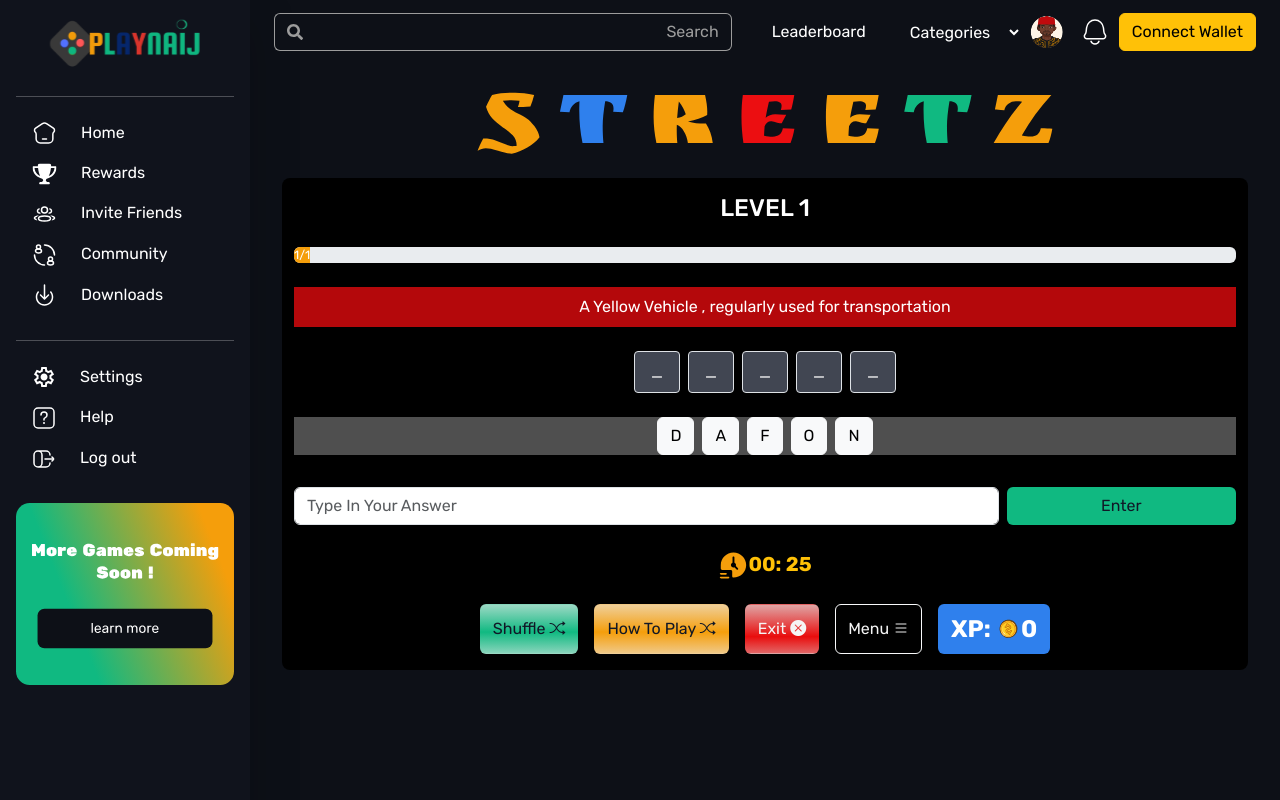
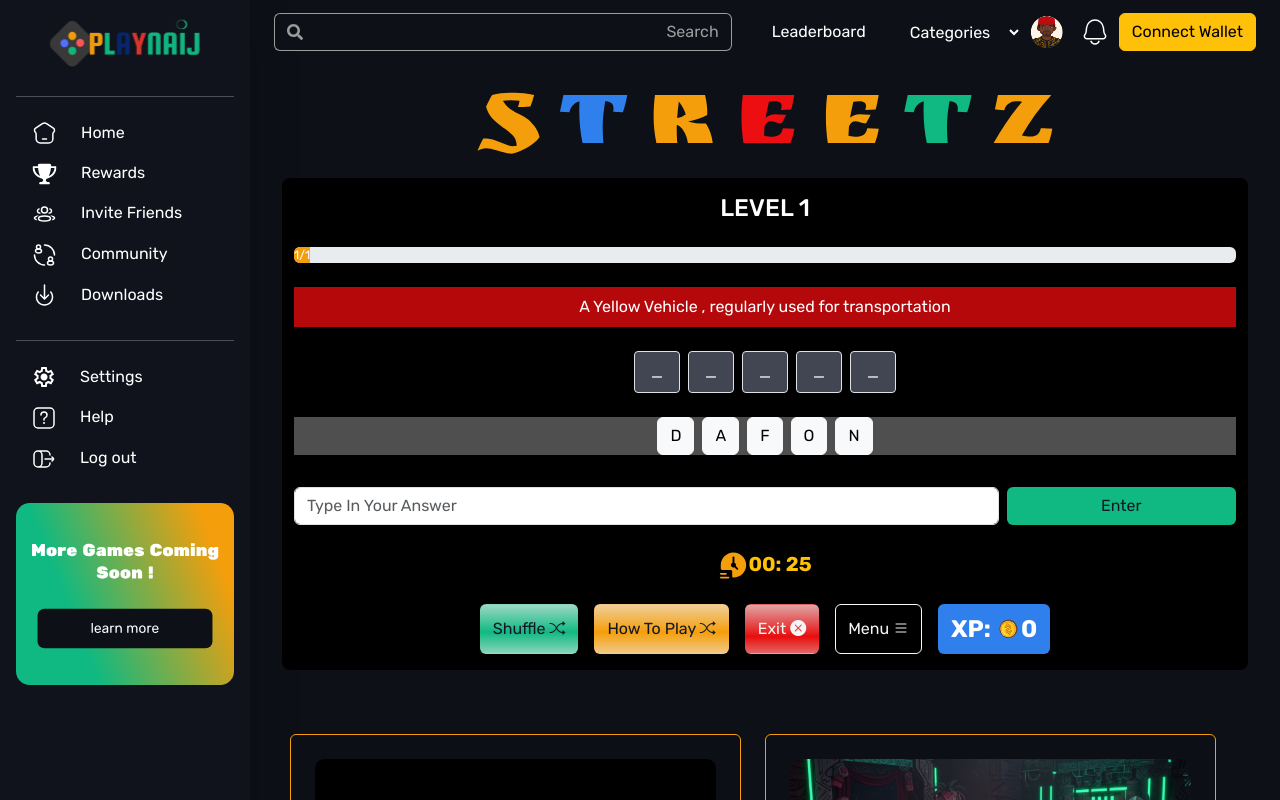
Before and after one commit to ezzzinne/playNaij-frontend, a React (Vite) app in the folder playnaij/: page /#/game in a window 1280 px wide. Built offline with nearby package versions, Linux system fonts and the light colour scheme; no server answers; a web font is replaced by a local one.

Commit message:
adjusted heights

```diff
--- a/playnaij/src/games/web2/Streetz.tsx/components/GameScreen.tsx
+++ b/playnaij/src/games/web2/Streetz.tsx/components/GameScreen.tsx
@@ -126,7 +126,7 @@ const GameScreen: React.FC = () => {
 
   return (
     <>
-      <div className="container-fluid text-white text-center p-3" style={{ minHeight: '100vh' }}>
+      <div className="container-fluid text-white text-center p-3" style={{ minHeight: '100%' }}>
         <img src={Image} alt="" className="img-fluid mb-3 mx-auto d-block" style={{ maxHeight: '120px' }} />
         <div className='container py-3 rounded-3 bg-black my-4'>
           <h4>LEVEL 1</h4>
--- a/playnaij/src/games/web2/WhoSabi.tsx/components/HomeScreen.tsx
+++ b/playnaij/src/games/web2/WhoSabi.tsx/components/HomeScreen.tsx
@@ -48,7 +48,7 @@ const WhoSabiStartScreen: React.FC = () => {
 
   return (
     <>
-      <Container fluid className="whosabi-bg position-relative d-flex flex-column justify-content-between min-vh-100 p-3">
+      <Container fluid className="whosabi-bg position-relative d-flex flex-column justify-content-between p-3" style={{ minHeight: '100vh'}}>
 
         <div className={`main-content ${showCategories ? 'blurred' : ''}`}>
           {/* Top Bar */}
--- a/playnaij/src/games/web2/WhoSabi.tsx/components/QuestionScreen.tsx
+++ b/playnaij/src/games/web2/WhoSabi.tsx/components/QuestionScreen.tsx
@@ -207,8 +207,8 @@ const QuestionScreen: React.FC = () => {
   }
 
   return (
-        <div className="container-fluid position-relative w-100" style={{ minHeight: '100vh' }}>
-          <div className="container-fluid questions-bg m-0 p-0 position-relative w-100 d-flex flex-column justify-content-between" style={{ minHeight: '100vh', flex: 1 }}>
+        <div className="container-fluid position-relative w-100" style={{ minHeight: '100%' }}>
+          <div className="container-fluid questions-bg m-0 p-0 position-relative w-100 d-flex flex-column justify-content-between" style={{ minHeight: '100%', flex: 1 }}>
           {/* Top Bar */}
           <div className='d-flex flex-column flex-lg-row justify-content-around align-items-center gap-3 gap-md-0 rounded-bottom-5 py-3 position-relative top-bar w-100' style={{ backgroundColor: topBarColor }}>
             <div className='d-flex gap-3'>
```
